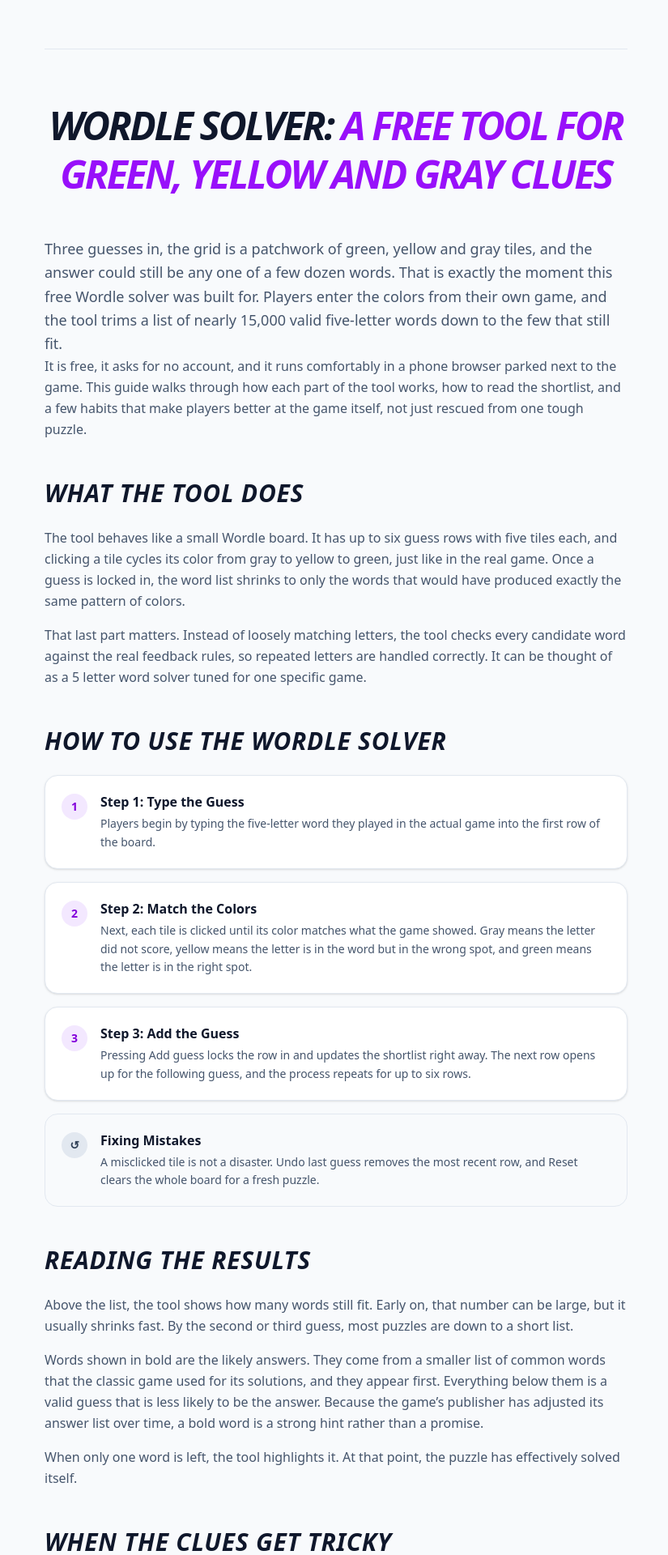
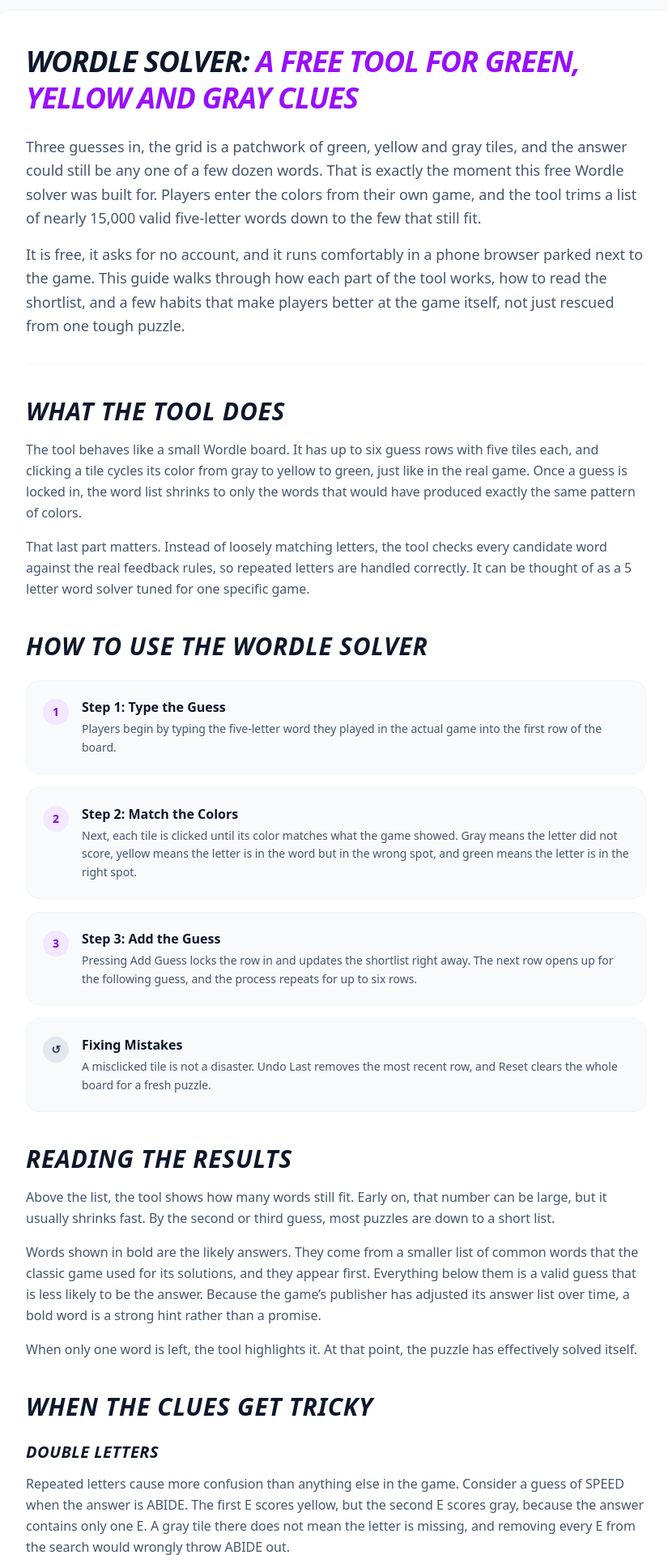
Before and after one commit to asimkhan-10/wordpulse-site, a Next.js app: page /wordle-solver in a window 1280 px wide. Shown: the part 860-2780 px from the top of the page at 81% size, without its empty margins (225-1050 px from the left). Built offline with nearby package versions, Linux system fonts and the light colour scheme.

Commit message:
article added for wordle page

```diff
--- a/src/app/wordle-solver/page.js
+++ b/src/app/wordle-solver/page.js
@@ -26,85 +26,33 @@ export const metadata = {
   },
 };
 
-const faqData = [
-  {
-    question: "Is the tool free?",
-    answer: "Yes. It is free to use and does not ask for an account or signup."
-  },
-  {
-    question: "Does it give away the answer?",
-    answer: "Not directly. It narrows thousands of possibilities down to the words that match the clues entered. If only one word remains, it is highlighted, but getting there depends on the player's own clues."
-  },
-  {
-    question: "Does it remember previous puzzles?",
-    answer: "No. The tool does not keep track of past wordle answers and does not need to, since it works only from the clues entered for the current puzzle."
-  },
-  {
-    question: "Where can words be browsed by first letter?",
-    answer: "The letter pages list every word by its first letter, such as words starting with S."
-  }
-];
-
 export default function WordleSolverPage() {
   return (
     <div className="min-h-screen bg-slate-50 font-sans antialiased text-slate-900">
-      <script
-        type="application/ld+json"
-        dangerouslySetInnerHTML={{
-          __html: JSON.stringify({
-            "@context": "https://schema.org",
-            "@graph": [
-              {
-                "@type": "WebApplication",
-                "name": "Wordle Solver",
-                "url": "https://www.5letterwords.me/wordle-solver",
-                "description": "Free Wordle solver. Enter your green, yellow and gray letters and instantly see every 5-letter word that still fits. No signup needed.",
-                "applicationCategory": "GameApplication",
-                "operatingSystem": "All"
-              },
-              {
-                "@type": "FAQPage",
-                "mainEntity": faqData.map((item) => ({
-                  "@type": "Question",
-                  "name": item.question,
-                  "acceptedAnswer": {
-                    "@type": "Answer",
-                    "text": item.answer
-                  }
-                }))
-              }
-            ]
-          })
-        }}
-      />
-
       <WordleSolver wordData={wordData} />
 
       {/* --- SEO CONTENT SECTIONS --- */}
-      <div className="max-w-3xl mx-auto px-4 md:px-6 pb-20">
-        <article className="mt-24 border-t border-slate-200 pt-16 space-y-12">
+      <div className="max-w-4xl mx-auto px-4 md:px-6 pb-20">
+        <article className="bg-white rounded-3xl shadow-xl border border-slate-100 p-6 md:p-10 space-y-10 mt-12">
           {/* Header */}
-          <header className="text-center space-y-4">
-            <h1 className="text-3xl md:text-5xl font-black text-slate-900 tracking-tighter uppercase italic leading-tight">
+          <header className="border-b border-slate-100 pb-8">
+            <h1 className="text-3xl md:text-4xl font-black text-slate-900 uppercase italic tracking-tight mb-6 leading-tight">
               Wordle Solver: <span className="text-purple-600">A Free Tool for Green, Yellow and Gray Clues</span>
             </h1>
+            <p className="text-slate-600 leading-relaxed text-base md:text-lg mb-4">
+              Three guesses in, the grid is a patchwork of green, yellow and gray tiles, and the answer could still be any one of a few dozen words. That is exactly the moment this free Wordle solver was built for. Players enter the colors from their own game, and the tool trims a list of nearly 15,000 valid five-letter words down to the few that still fit.
+            </p>
+            <p className="text-slate-600 leading-relaxed text-base md:text-lg">
+              It is free, it asks for no account, and it runs comfortably in a phone browser parked next to the game. This guide walks through how each part of the tool works, how to read the shortlist, and a few habits that make players better at the game itself, not just rescued from one tough puzzle.
+            </p>
           </header>
 
-          <div className="prose prose-slate prose-lg max-w-none">
-            {/* Intro paragraphs */}
-            <p className="text-slate-600 leading-relaxed font-medium text-lg">
-              Three guesses in, the grid is a patchwork of green, yellow and gray tiles, and the answer could still be any one of a few dozen words. That is exactly the moment this free Wordle solver was built for. Players enter the colors from their own game, and the tool trims a list of nearly 15,000 valid five-letter words down to the few that still fit.
-            </p>
-            <p className="text-slate-600 leading-relaxed">
-              It is free, it asks for no account, and it runs comfortably in a phone browser parked next to the game. This guide walks through how each part of the tool works, how to read the shortlist, and a few habits that make players better at the game itself, not just rescued from one tough puzzle.
-            </p>
-
           {/* What the Tool Does */}
-            <section className="scroll-mt-8">
-              <h2 className="text-2xl md:text-3xl font-black text-slate-900 uppercase italic tracking-wide mt-12 mb-6">
+          <section className="space-y-4">
+            <h2 className="text-2xl md:text-3xl font-black text-slate-900 uppercase italic tracking-wide">
               What the Tool Does
             </h2>
-              <p className="text-slate-600 leading-relaxed mb-4">
+            <p className="text-slate-600 leading-relaxed">
               The tool behaves like a small Wordle board. It has up to six guess rows with five tiles each, and clicking a tile cycles its color from gray to yellow to green, just like in the real game. Once a guess is locked in, the word list shrinks to only the words that would have produced exactly the same pattern of colors.
             </p>
             <p className="text-slate-600 leading-relaxed">
@@ -113,12 +61,12 @@ export default function WordleSolverPage() {
           </section>
 
           {/* How to Use the Wordle Solver */}
-            <section className="scroll-mt-8">
-              <h2 className="text-2xl md:text-3xl font-black text-slate-900 uppercase italic tracking-wide mt-12 mb-6">
+          <section className="space-y-6">
+            <h2 className="text-2xl md:text-3xl font-black text-slate-900 uppercase italic tracking-wide">
               How to Use the Wordle Solver
             </h2>
-              <div className="space-y-4 not-prose my-6">
-                <div className="bg-white p-5 rounded-2xl border border-slate-200 shadow-sm flex items-start gap-4">
+            <div className="grid grid-cols-1 gap-4">
+              <div className="bg-slate-50 p-5 rounded-2xl border border-slate-100 flex items-start gap-4">
                 <div className="w-8 h-8 rounded-full bg-purple-100 text-purple-700 font-black flex items-center justify-center text-sm shrink-0 mt-0.5">
                   1
                 </div>
@@ -130,7 +78,7 @@ export default function WordleSolverPage() {
                 </div>
               </div>
 
-                <div className="bg-white p-5 rounded-2xl border border-slate-200 shadow-sm flex items-start gap-4">
+              <div className="bg-slate-50 p-5 rounded-2xl border border-slate-100 flex items-start gap-4">
                 <div className="w-8 h-8 rounded-full bg-purple-100 text-purple-700 font-black flex items-center justify-center text-sm shrink-0 mt-0.5">
                   2
                 </div>
@@ -142,26 +90,26 @@ export default function WordleSolverPage() {
                 </div>
               </div>
 
-                <div className="bg-white p-5 rounded-2xl border border-slate-200 shadow-sm flex items-start gap-4">
+              <div className="bg-slate-50 p-5 rounded-2xl border border-slate-100 flex items-start gap-4">
                 <div className="w-8 h-8 rounded-full bg-purple-100 text-purple-700 font-black flex items-center justify-center text-sm shrink-0 mt-0.5">
                   3
                 </div>
                 <div>
                   <h3 className="font-bold text-slate-900 text-base mb-1">Step 3: Add the Guess</h3>
                   <p className="text-sm text-slate-600 leading-relaxed">
-                      Pressing Add guess locks the row in and updates the shortlist right away. The next row opens up for the following guess, and the process repeats for up to six rows.
+                    Pressing Add Guess locks the row in and updates the shortlist right away. The next row opens up for the following guess, and the process repeats for up to six rows.
                   </p>
                 </div>
               </div>
 
-                <div className="bg-slate-50 p-5 rounded-2xl border border-slate-200 flex items-start gap-4">
+              <div className="bg-slate-50 p-5 rounded-2xl border border-slate-100 flex items-start gap-4">
                 <div className="w-8 h-8 rounded-full bg-slate-200 text-slate-700 font-black flex items-center justify-center text-sm shrink-0 mt-0.5">
                   ↺
                 </div>
                 <div>
                   <h3 className="font-bold text-slate-900 text-base mb-1">Fixing Mistakes</h3>
                   <p className="text-sm text-slate-600 leading-relaxed">
-                      A misclicked tile is not a disaster. Undo last guess removes the most recent row, and Reset clears the whole board for a fresh puzzle.
+                    A misclicked tile is not a disaster. Undo Last removes the most recent row, and Reset clears the whole board for a fresh puzzle.
                   </p>
                 </div>
               </div>
@@ -169,14 +117,14 @@ export default function WordleSolverPage() {
           </section>
 
           {/* Reading the Results */}
-            <section className="scroll-mt-8">
-              <h2 className="text-2xl md:text-3xl font-black text-slate-900 uppercase italic tracking-wide mt-12 mb-6">
+          <section className="space-y-4">
+            <h2 className="text-2xl md:text-3xl font-black text-slate-900 uppercase italic tracking-wide">
               Reading the Results
             </h2>
-              <p className="text-slate-600 leading-relaxed mb-4">
+            <p className="text-slate-600 leading-relaxed">
               Above the list, the tool shows how many words still fit. Early on, that number can be large, but it usually shrinks fast. By the second or third guess, most puzzles are down to a short list.
             </p>
-              <p className="text-slate-600 leading-relaxed mb-4">
+            <p className="text-slate-600 leading-relaxed">
               Words shown in bold are the likely answers. They come from a smaller list of common words that the classic game used for its solutions, and they appear first. Everything below them is a valid guess that is less likely to be the answer. Because the game’s publisher has adjusted its answer list over time, a bold word is a strong hint rather than a promise.
             </p>
             <p className="text-slate-600 leading-relaxed">
@@ -185,48 +133,54 @@ export default function WordleSolverPage() {
           </section>
 
           {/* When the Clues Get Tricky */}
-            <section className="scroll-mt-8">
-              <h2 className="text-2xl md:text-3xl font-black text-slate-900 uppercase italic tracking-wide mt-12 mb-6">
+          <section className="space-y-6">
+            <h2 className="text-2xl md:text-3xl font-black text-slate-900 uppercase italic tracking-wide">
               When the Clues Get Tricky
             </h2>
 
-              <h3 className="text-xl font-black text-slate-900 uppercase italic tracking-wide mt-6 mb-3">
+            <div className="space-y-3">
+              <h3 className="text-xl font-black text-slate-900 uppercase italic tracking-wide">
                 Double Letters
               </h3>
-              <p className="text-slate-600 leading-relaxed mb-4">
+              <p className="text-slate-600 leading-relaxed">
                 Repeated letters cause more confusion than anything else in the game. Consider a guess of SPEED when the answer is ABIDE. The first E scores yellow, but the second E scores gray, because the answer contains only one E. A gray tile there does not mean the letter is missing, and removing every E from the search would wrongly throw ABIDE out.
               </p>
-              <p className="text-slate-600 leading-relaxed mb-6">
+              <p className="text-slate-600 leading-relaxed">
                 The tool follows the game’s real scoring, so it keeps ABIDE on the list. That also makes it a good helper for 5 letter words with double letters, such as ESSAY, KNOLL or ABBEY, which tend to catch players who assume each letter appears only once.
               </p>
+            </div>
 
-              <h3 className="text-xl font-black text-slate-900 uppercase italic tracking-wide mt-6 mb-3">
+            <div className="space-y-3">
+              <h3 className="text-xl font-black text-slate-900 uppercase italic tracking-wide">
                 Words With No Vowels
               </h3>
-              <p className="text-slate-600 leading-relaxed mb-6">
+              <p className="text-slate-600 leading-relaxed">
                 At the other extreme, 5 letter words with no vowels, such as CRYPT, LYMPH and GYPSY, lean on the letter Y instead. They are rare but real, and a puzzle where every vowel guess turns gray is a good sign that one of them might be hiding.
               </p>
+            </div>
 
-              <h3 className="text-xl font-black text-slate-900 uppercase italic tracking-wide mt-6 mb-3">
+            <div className="space-y-3">
+              <h3 className="text-xl font-black text-slate-900 uppercase italic tracking-wide">
                 Rhyme Traps
               </h3>
               <p className="text-slate-600 leading-relaxed">
                 Some patterns hide a long list of near-identical words. A board showing _IGHT, for example, could still be LIGHT, NIGHT, FIGHT, MIGHT, SIGHT, TIGHT or RIGHT. Guessing them one at a time can burn through all six rows. The shortlist makes the danger visible, because the word count stays high even with four letters green. That is the cue to try a guess that tests several of the possible first letters at once.
               </p>
+            </div>
           </section>
 
           {/* Playing Smarter With the Tool */}
-            <section className="scroll-mt-8">
-              <h2 className="text-2xl md:text-3xl font-black text-slate-900 uppercase italic tracking-wide mt-12 mb-6">
+          <section className="space-y-4">
+            <h2 className="text-2xl md:text-3xl font-black text-slate-900 uppercase italic tracking-wide">
               Playing Smarter With the Tool
             </h2>
-              <p className="text-slate-600 leading-relaxed mb-4">
+            <p className="text-slate-600 leading-relaxed">
               The tool handles the bookkeeping, and strategy handles the rest. The best wordle starting words usually mix common consonants with a few vowels, and popular openers such as ADIEU, AUDIO and RAISE all follow that idea.
             </p>
-              <p className="text-slate-600 leading-relaxed mb-4">
+            <p className="text-slate-600 leading-relaxed">
               A little wordle letter frequency knowledge helps too. Letters like E, A, R, O and T turn up again and again in five-letter words, so guesses rich in them tend to cut the list down quickly.
             </p>
-              <p className="text-slate-600 leading-relaxed mb-4">
+            <p className="text-slate-600 leading-relaxed">
               Used as a wordle hint rather than an answer machine, the shortlist answers one useful question after the third guess: what can the answer still be? Of all the wordle tips out there, the most ignored is also the simplest, which is to enter the colors from every guess before making the next one.
             </p>
             <p className="text-slate-600 leading-relaxed">
@@ -235,11 +189,11 @@ export default function WordleSolverPage() {
           </section>
 
           {/* Using the Tool in Wordle Hard Mode */}
-            <section className="scroll-mt-8">
-              <h2 className="text-2xl md:text-3xl font-black text-slate-900 uppercase italic tracking-wide mt-12 mb-6">
+          <section className="space-y-4">
+            <h2 className="text-2xl md:text-3xl font-black text-slate-900 uppercase italic tracking-wide">
               Using the Tool in Wordle Hard Mode
             </h2>
-              <p className="text-slate-600 leading-relaxed mb-4">
+            <p className="text-slate-600 leading-relaxed">
               Wordle hard mode requires every revealed hint to be reused in later guesses, so there are no throwaway words for testing letters.
             </p>
             <p className="text-slate-600 leading-relaxed">
@@ -248,11 +202,11 @@ export default function WordleSolverPage() {
           </section>
 
           {/* Is Using a Solver Cheating? */}
-            <section className="scroll-mt-8">
-              <h2 className="text-2xl md:text-3xl font-black text-slate-900 uppercase italic tracking-wide mt-12 mb-6">
+          <section className="space-y-4">
+            <h2 className="text-2xl md:text-3xl font-black text-slate-900 uppercase italic tracking-wide">
               Is Using a Solver Cheating?
             </h2>
-              <p className="text-slate-600 leading-relaxed mb-4">
+            <p className="text-slate-600 leading-relaxed">
               Searches for a wordle solver cheat show that plenty of players wrestle with this question. The honest answer depends on the setting. In a friendly competition, solving unaided is the whole point, so the tool is best kept as a last resort. For solo play, practice, or rescuing a long streak, it is simply a helper.
             </p>
             <p className="text-slate-600 leading-relaxed">
@@ -261,11 +215,11 @@ export default function WordleSolverPage() {
           </section>
 
           {/* Beyond Wordle */}
-            <section className="scroll-mt-8">
-              <h2 className="text-2xl md:text-3xl font-black text-slate-900 uppercase italic tracking-wide mt-12 mb-6">
+          <section className="space-y-4">
+            <h2 className="text-2xl md:text-3xl font-black text-slate-900 uppercase italic tracking-wide">
               Beyond Wordle
             </h2>
-              <p className="text-slate-600 leading-relaxed mb-4">
+            <p className="text-slate-600 leading-relaxed">
               The same green, yellow and gray logic works for games like wordle, including Dordle and Quordle. Each board gives its own colors for the same guesses, so players can enter one board’s colors, note the shortlist, press Reset, and repeat for the next board.
             </p>
             <p className="text-slate-600 leading-relaxed">
@@ -278,12 +232,12 @@ export default function WordleSolverPage() {
           </section>
 
           {/* Frequently Asked Questions */}
-            <section className="mt-16 pt-12 border-t border-slate-200">
-              <h2 className="text-2xl md:text-3xl font-black text-slate-900 uppercase italic tracking-wide mb-8">
+          <section className="space-y-6 pt-6 border-t border-slate-100">
+            <h2 className="text-2xl md:text-3xl font-black text-slate-900 uppercase italic tracking-wide">
               Frequently Asked Questions
             </h2>
-              <div className="space-y-4 not-prose">
-                <div className="border border-slate-200 rounded-2xl overflow-hidden bg-white shadow-sm">
+            <div className="space-y-4">
+              <div className="border border-slate-100 rounded-2xl overflow-hidden shadow-sm bg-white">
                 <div className="bg-slate-50 px-6 py-4 border-b border-slate-100">
                   <h3 className="font-bold text-slate-900 text-base">Is the tool free?</h3>
                 </div>
@@ -294,7 +248,7 @@ export default function WordleSolverPage() {
                 </div>
               </div>
 
-                <div className="border border-slate-200 rounded-2xl overflow-hidden bg-white shadow-sm">
+              <div className="border border-slate-100 rounded-2xl overflow-hidden shadow-sm bg-white">
                 <div className="bg-slate-50 px-6 py-4 border-b border-slate-100">
                   <h3 className="font-bold text-slate-900 text-base">Does it give away the answer?</h3>
                 </div>
@@ -305,7 +259,7 @@ export default function WordleSolverPage() {
                 </div>
               </div>
 
-                <div className="border border-slate-200 rounded-2xl overflow-hidden bg-white shadow-sm">
+              <div className="border border-slate-100 rounded-2xl overflow-hidden shadow-sm bg-white">
                 <div className="bg-slate-50 px-6 py-4 border-b border-slate-100">
                   <h3 className="font-bold text-slate-900 text-base">Does it remember previous puzzles?</h3>
                 </div>
@@ -316,7 +270,7 @@ export default function WordleSolverPage() {
                 </div>
               </div>
 
-                <div className="border border-slate-200 rounded-2xl overflow-hidden bg-white shadow-sm">
+              <div className="border border-slate-100 rounded-2xl overflow-hidden shadow-sm bg-white">
                 <div className="bg-slate-50 px-6 py-4 border-b border-slate-100">
                   <h3 className="font-bold text-slate-900 text-base">Where can words be browsed by first letter?</h3>
                 </div>
@@ -332,7 +286,6 @@ export default function WordleSolverPage() {
               </div>
             </div>
           </section>
-          </div>
         </article>
       </div>
 
--- a/src/components/WordleSolver.js
+++ b/src/components/WordleSolver.js
@@ -203,7 +203,7 @@ export default function WordleSolver({ wordData }) {
               <div className="flex items-center justify-between mb-6">
                 <div className="flex items-center gap-2">
                   <Hash size={16} className="text-slate-900" />
-                  <h3 className="text-xs font-black text-slate-900 uppercase tracking-wider">Wordle Solver</h3>
+                  <span className="text-xs font-black text-slate-900 uppercase tracking-wider">Wordle Solver</span>
                 </div>
                 <button
                   onClick={handleReset}
@@ -335,9 +335,9 @@ export default function WordleSolver({ wordData }) {
               {/* Results Header */}
               <div className="flex items-center justify-between mb-8 pb-4 border-b border-slate-100">
                 <div className="space-y-1">
-                  <h1 className="text-xl font-black text-slate-800 uppercase tracking-tight italic">
+                  <h2 className="text-xl font-black text-slate-800 uppercase tracking-tight italic">
                     Wordle Solver
-                  </h1>
+                  </h2>
                   <div className="flex items-center gap-4 mt-2">
                     <div className="text-sm font-bold text-slate-600 uppercase tracking-wider">
                       {total.toLocaleString()} Matches Found
```
Also changed, not shown: 1 other file (tests, documents, lock files or other folders). Lines whose indentation alone changed are shown as unchanged.
